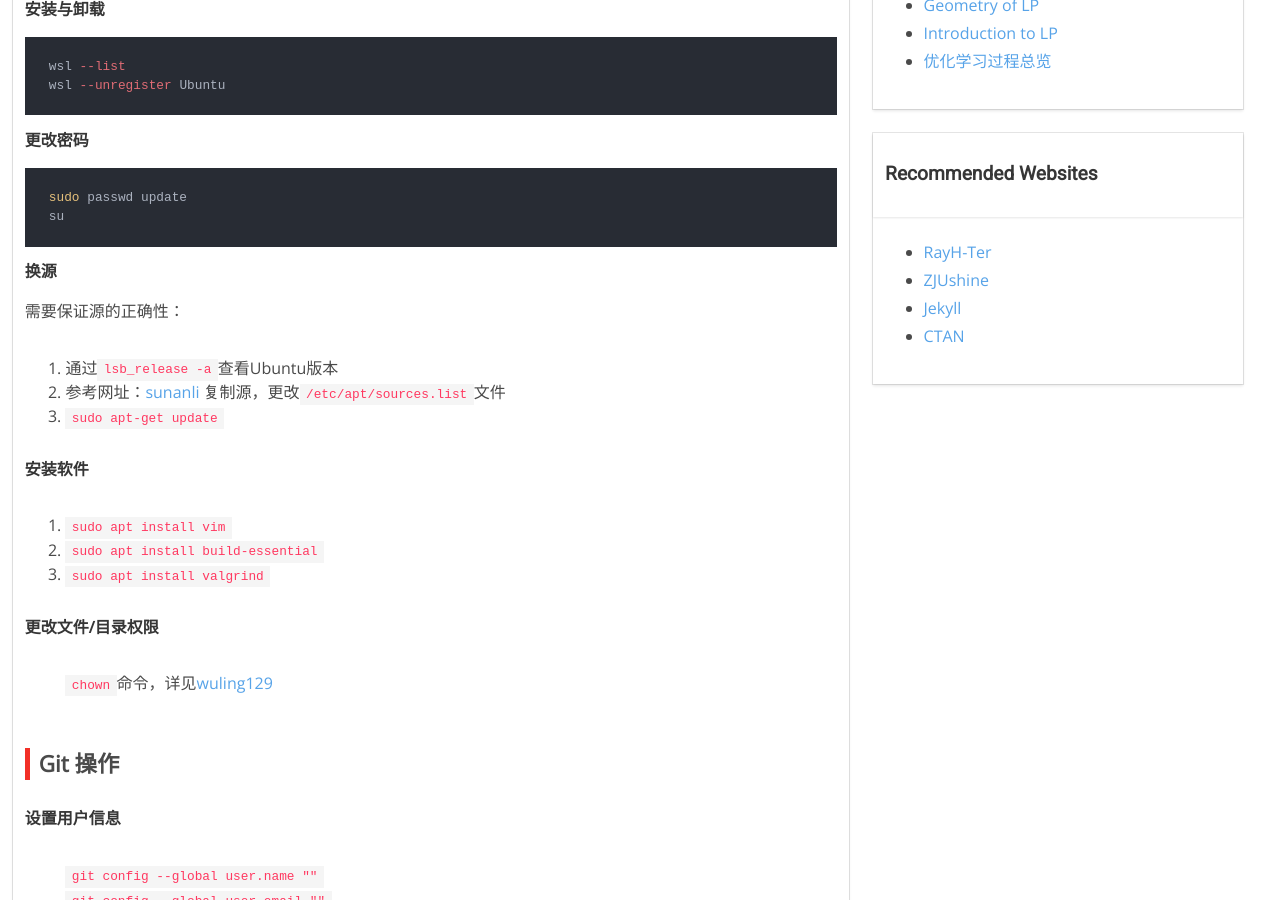
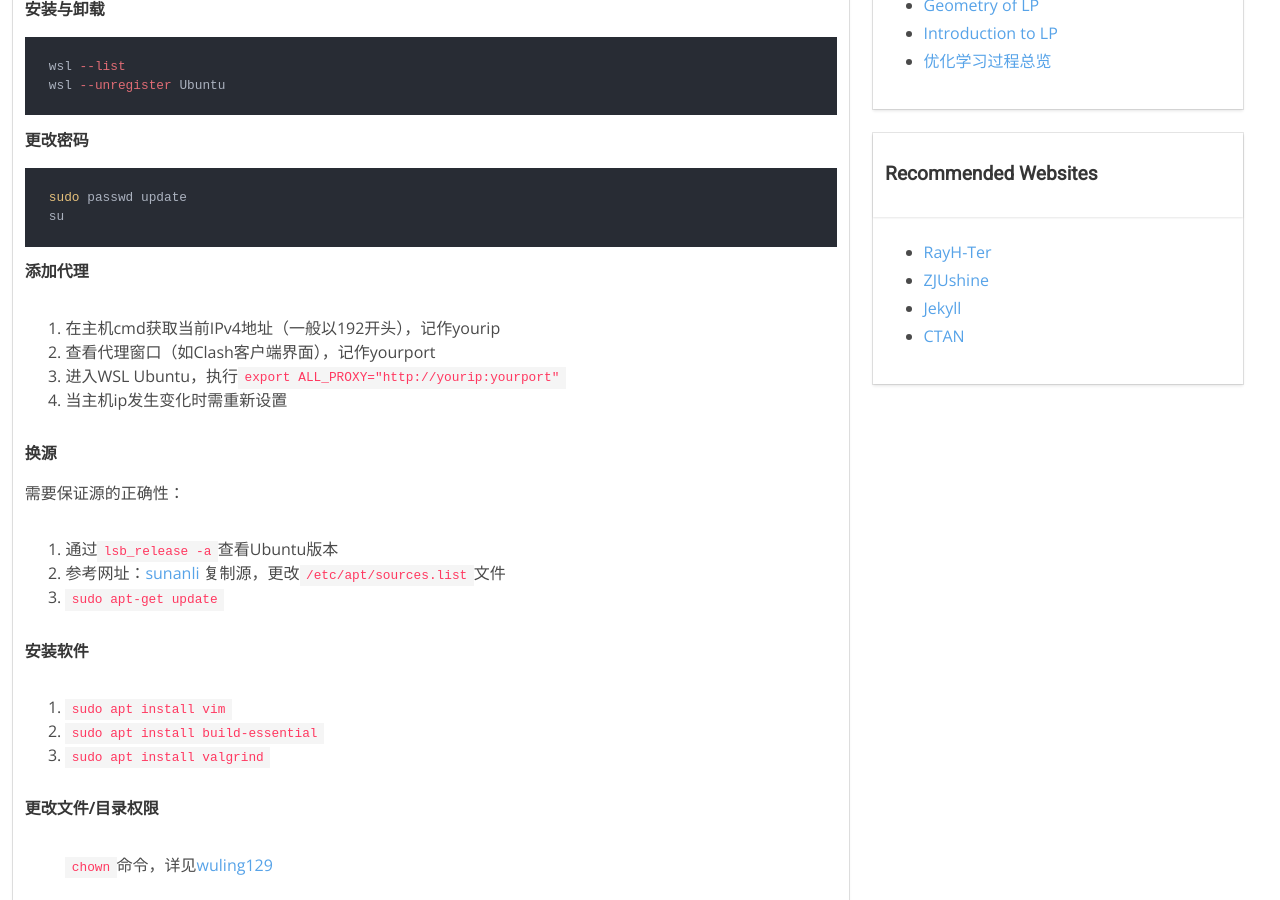
Before and after one commit to RayH-Ter/RayH-Ter.github.io, a Jekyll site: the page built from _posts/2022-09-25-exploration-on-ubuntu.md, in a window 1280 px wide and 900 px high, scrolled down 820 px. Built offline with Jekyll 4.4.1, drawn with Linux system fonts in a browser that asks for light colours; our own code applies the rules of GitHub Pages for plain Markdown files; comment, search, counter and statistics services are not loaded.

Commit message:
add proxy tutorial

````diff
--- a/_posts/2022-09-25-exploration-on-ubuntu.md
+++ b/_posts/2022-09-25-exploration-on-ubuntu.md
@@ -26,6 +26,13 @@ wsl --unregister Ubuntu
 sudo passwd update
 su
 ```
+
+**添加代理**
+
+1. 在主机cmd获取当前IPv4地址（一般以192开头），记作yourip
+2. 查看代理窗口（如Clash客户端界面），记作yourport
+3. 进入WSL Ubuntu，执行`export ALL_PROXY="http://yourip:yourport"`
+4. 当主机ip发生变化时需重新设置
 
 **换源**
 
@@ -97,4 +104,4 @@ su
 
 ### Jekyll + Github
 
-参考[Design Homepage](https://rayh-ter.github.io/2022/09/26/design-homepage)
+> 参考[Design Homepage](https://rayh-ter.github.io/2022/09/26/design-homepage)
````
